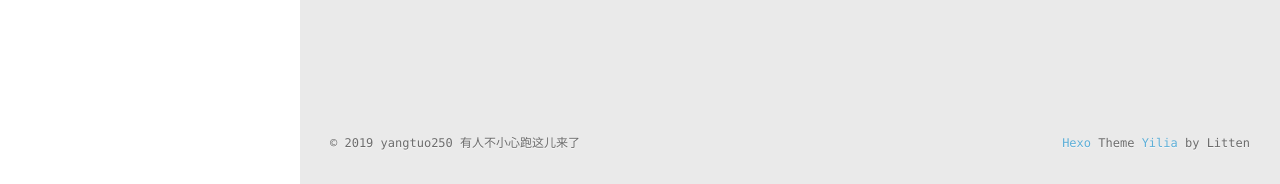
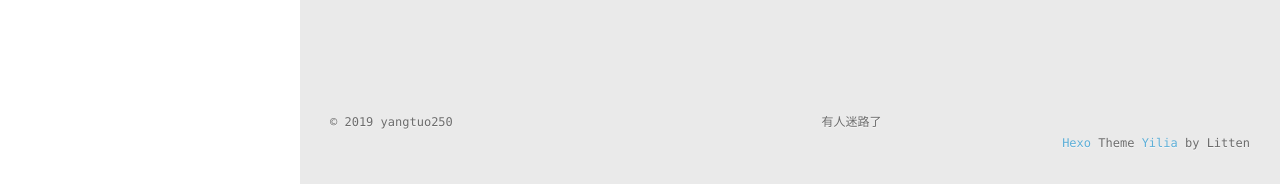
Before and after one commit to yangtuo250/yangtuo250-github.io, a plain HTML site: page archives/index.html in a window 1280 px wide. Shown: the part 616-800 px from the top of the page. Drawn offline with nearby package versions, Linux system fonts and the light colour scheme; some packages are replaced by stand-ins of ours; a script that the page names is missing.

Commit message:
Site updated: 2019-11-09 18:59:10

```diff
--- a/archives/index.html
+++ b/archives/index.html
@@ -336,8 +336,10 @@
 		<div id="footer-info">
 			<div class="footer-left">
 				&copy; 2019 yangtuo250
+			</div>
+			<div class="footer-middle">
 				<span id="busuanzi_container_site_pv">
-					有<span id="busuanzi_value_site_pv"></span>人不小心跑这儿来了
+					有<span id="busuanzi_value_site_pv"></span>人迷路了
 				</span>
 			</div>
 			<div class="footer-right">
```
Also changed, not shown: 2019/10/24/Python-subprocess-Popen/index.html (+3 -1 lines), 2019/10/31/tensorboard/index.html (+3 -1 lines), 2019/11/09/statistics1/index.html (+3 -1 lines), archives/2019/10/index.html (+3 -1 lines), archives/2019/11/index.html (+3 -1 lines), archives/2019/index.html (+3 -1 lines), categories/Python/index.html (+3 -1 lines), categories/Statistics/index.html (+3 -1 lines), categories/Tensorflow/index.html (+3 -1 lines), index.html (+3 -1 lines), tags/Python/index.html (+3 -1 lines), tags/Tensorboard/index.html (+3 -1 lines), tags/Tensorflow/index.html (+3 -1 lines), tags/math/index.html (+3 -1 lines), 3 more files.
